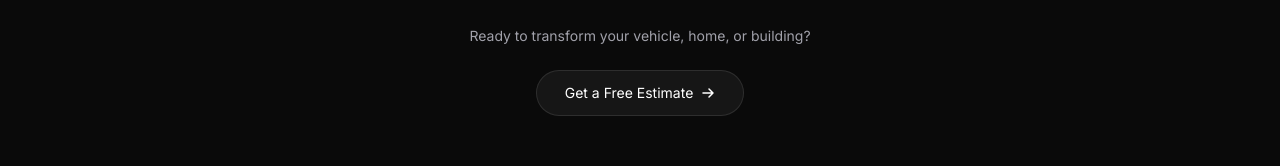
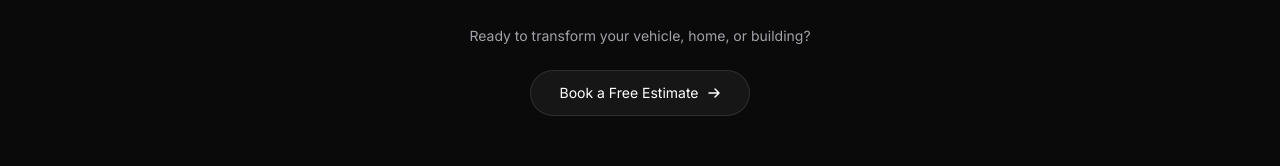
Before and after one commit to mcgillesdorce/fenixtintstudio, a Next.js app: page /gallery in a window 1280 px wide. Shown: the part 2689-2855 px from the top of the page. Built offline with nearby package versions, Linux system fonts and the light colour scheme; no server answers.

Commit message:
feat: add Book a Free Estimate button linking to HubSpot meetings

```diff
--- a/app/gallery/page.tsx
+++ b/app/gallery/page.tsx
@@ -71,15 +71,17 @@ export default function GalleryPage() {
           <p className="text-zinc-400 text-sm mb-6">
             Ready to transform your vehicle, home, or building?
           </p>
-          <Link
-            href="/#contact"
+          <a
+            href="https://meetings-na2.hubspot.com/will-m"
+            target="_blank"
+            rel="noopener noreferrer"
             className="inline-flex items-center gap-2 px-7 py-3 rounded-full bg-white/5 border border-white/10 text-sm text-white hover:bg-white/10 hover:border-white/20 transition-all duration-200"
           >
-            Get a Free Estimate
+            Book a Free Estimate
             <svg width="14" height="14" viewBox="0 0 14 14" fill="none">
               <path d="M2 7h10M8 3l4 4-4 4" stroke="currentColor" strokeWidth="1.5" strokeLinecap="round" strokeLinejoin="round" />
             </svg>
-          </Link>
+          </a>
         </div>
       </main>
       <Footer />
--- a/components/sections/Gallery.tsx
+++ b/components/sections/Gallery.tsx
@@ -53,9 +53,14 @@ export function Gallery() {
             </svg>
           </Link>
           <span className="hidden sm:block text-white/10">·</span>
-          <GlossyButton as="a" href="#contact" size="md">
-            Inquire About Your Project
-          </GlossyButton>
+          <a
+            href="https://meetings-na2.hubspot.com/will-m"
+            target="_blank"
+            rel="noopener noreferrer"
+            className="inline-flex items-center gap-2 px-5 py-2.5 rounded-full bg-white/5 border border-white/10 text-sm text-white hover:bg-white/10 hover:border-white/20 transition-all duration-200"
+          >
+            Book a Free Estimate
+          </a>
         </Reveal>
       </div>
     </section>
--- a/lib/hubspot.ts
+++ b/lib/hubspot.ts
@@ -1,7 +1,7 @@
 export function getMeetingUrl(): string {
   return (
     process.env.NEXT_PUBLIC_HUBSPOT_MEETING_URL ||
-    "https://meetings.hubspot.com/placeholder"
+    "https://meetings-na2.hubspot.com/will-m"
   );
 }
 
```
